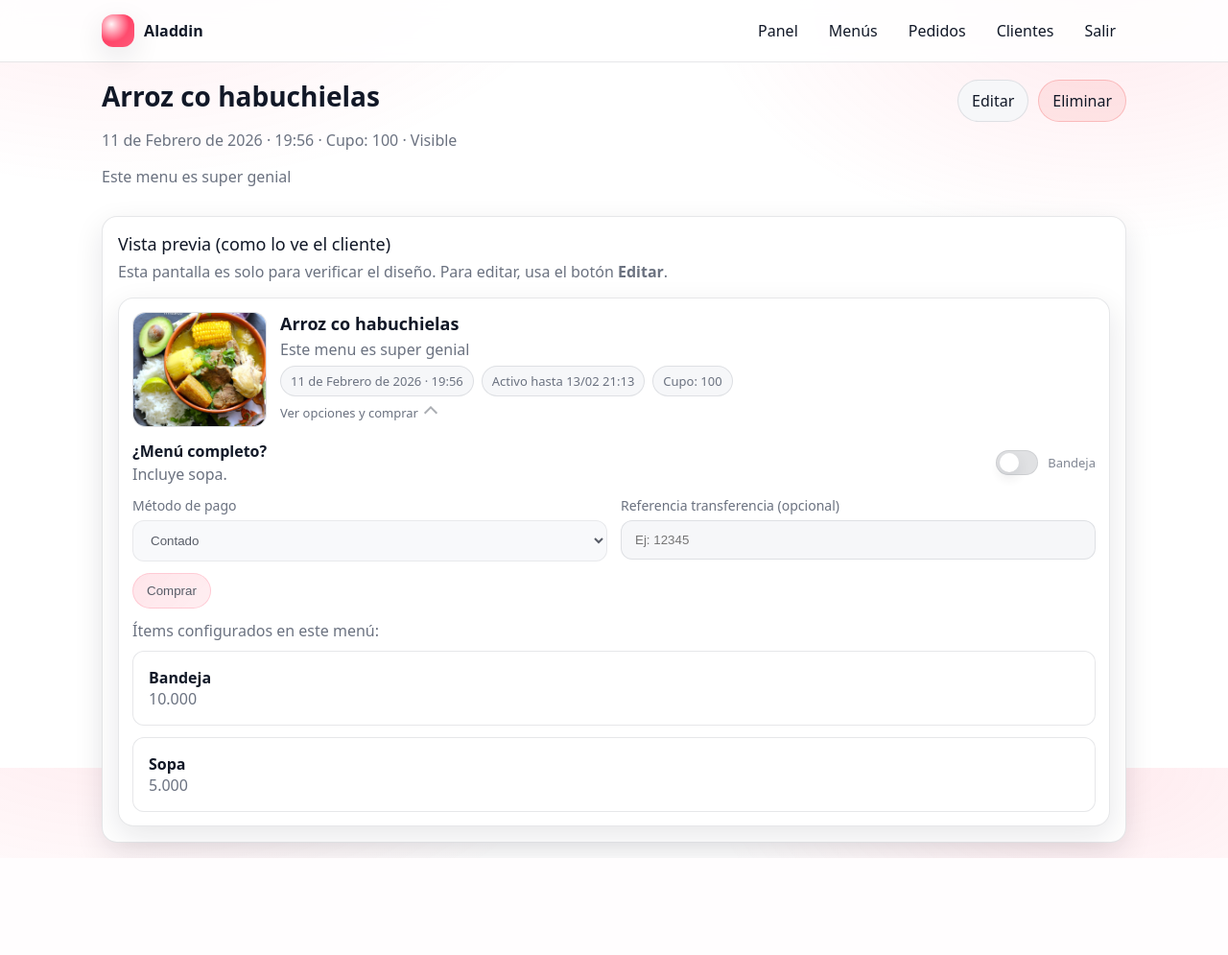
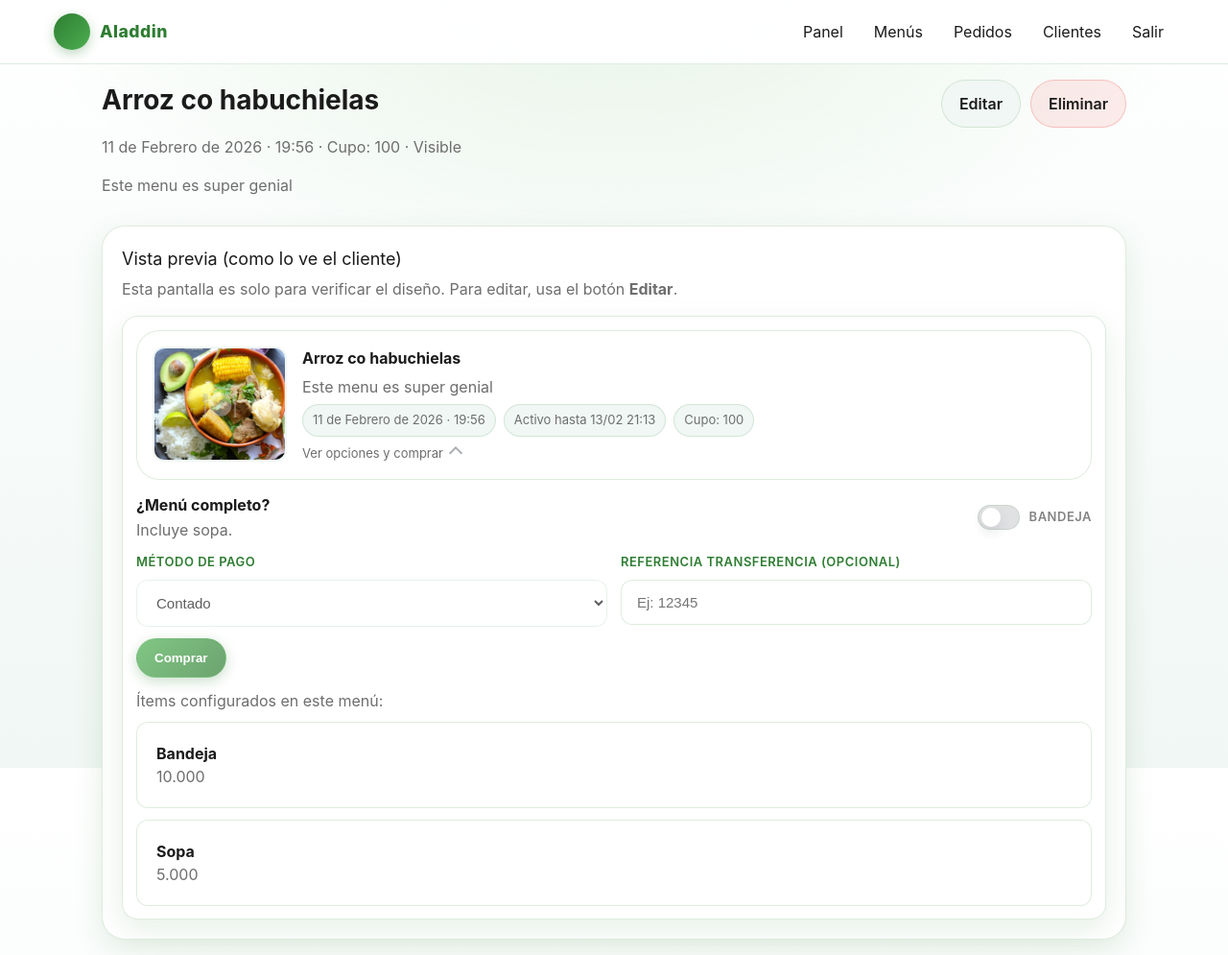
Before and after one commit to johnschneiider/Bocado, a Django app: page /menus/948eb266-d075-48bc-ace7-575ab70b2067/ in a window 1280 px wide. Shown: the whole page at 96% size. Before the commit the page ends 894 px from the top, so only its background shows below. Run offline with Django 4.2, Linux system fonts and the light colour scheme; a user stored in the database is signed in; data comes from the database, SQL or seed files in the repository; some libraries are stand-ins or nearby versions.

Commit message:
feat: rebranding - Didifood style colors, buttons, cards

```diff
--- a/static/app.css
+++ b/static/app.css
@@ -1,30 +1,50 @@
 :root {
-  /* Light, high-contrast, "delivery app" feel (Rappi-like) */
-  --bg: #ffffff;
-  --surface: #ffffff;
-  --surface-2: #f6f7f9;
-  --text: #111827;      /* near-black */
-  --muted: #6b7280;     /* gray */
+  /* Didifood style - Fresh, natural, food delivery feel */
+  --bg: #FAFAFA;                    /* Fondo muy claro */
+  --surface: #FFFFFF;
+  --surface-2: #F0F7F4;             /* Verde muy claro */
+  --surface-3: #FDF8F3;             /* Crema cálido */
+  --text: #1B1B1B;                  /* Texto oscuro */
+  --muted: #6E6E6E;                 /* Gris neutro */
 
-  --brand: #ff2d55;     /* vibrant pink-red accent */
-  --brand-2: #ff5a7a;   /* soft accent */
-  --danger: #ef4444;
+  /* Colores principales inspirados en comida fresca */
+  --brand: #2E7D32;                 /* Verde oscuro (hojas) */
+  --brand-2: #4CAF50;               /* Verde vibrante */
+  --brand-3: #8BC34A;               /* Verde lima */
+  --accent: #FF9800;                /* Naranja (frutas, energía) */
+  --accent-2: #FFB74D;              /* Naranja suave */
 
-  --border: rgba(17, 24, 39, 0.10);
-  --shadow: 0 10px 30px rgba(17, 24, 39, 0.10);
+  --danger: #E53935;
+  --success: #43A047;
+
+  --border: rgba(46, 125, 50, 0.15);
+  --shadow: 0 10px 30px rgba(46, 125, 50, 0.12);
+  --shadow-lg: 0 15px 40px rgba(46, 125, 50, 0.18);
   --radius: 16px;
   --radius-sm: 12px;
+  --radius-lg: 24px;
 }
 
 * { box-sizing: border-box; }
 html, body { height: 100%; }
 body {
   margin: 0;
-  font-family: system-ui, -apple-system, Segoe UI, Roboto, Arial, sans-serif;
-  background: radial-gradient(900px 500px at 10% -10%, rgba(255, 45, 85, 0.10), transparent 55%),
-              radial-gradient(700px 420px at 90% 0%, rgba(255, 90, 122, 0.12), transparent 60%),
-              var(--bg);
+  font-family: 'Inter', system-ui, -apple-system, Segoe UI, Roboto, Arial, sans-serif;
+  background: linear-gradient(180deg, #FFFFFF 0%, var(--surface-2) 100%);
   color: var(--text);
+  line-height: 1.5;
+}
+
+body::before {
+  content: '';
+  position: fixed;
+  top: 0;
+  left: 0;
+  right: 0;
+  height: 300px;
+  background: radial-gradient(ellipse at 50% -20%, rgba(76, 175, 80, 0.15), transparent 70%);
+  z-index: -1;
+  pointer-events: none;
 }
 
 a { color: inherit; text-decoration: none; }
@@ -84,10 +104,10 @@ img{ max-width: 100%; height: auto; }
 .topbar {
   position: sticky;
   top: 0;
-  z-index: 10;
-  background: rgba(255, 255, 255, 0.85);
+  z-index: 100;
+  background: rgba(255, 255, 255, 0.95);
   border-bottom: 1px solid var(--border);
-  backdrop-filter: blur(10px);
+  backdrop-filter: blur(12px);
 }
 
 .topbar-inner {
@@ -96,7 +116,7 @@ img{ max-width: 100%; height: auto; }
   justify-content: space-between;
   gap: 12px;
   padding: 12px 16px;
-  max-width: 1100px;
+  max-width: 1200px;
   margin: 0 auto;
   flex-wrap: wrap;
 }
@@ -105,17 +125,28 @@ img{ max-width: 100%; height: auto; }
   display: flex;
   align-items: center;
   gap: 10px;
-  font-weight: 700;
-  letter-spacing: 0.1px;
+  font-weight: 800;
+  letter-spacing: 0.5px;
+  font-size: 1.1rem;
+  color: var(--brand);
 }
 
 .brand-badge {
-  width: 34px;
-  height: 34px;
-  border-radius: 12px;
-  background: radial-gradient(circle at 30% 30%, rgba(255, 255, 255, 0.95), rgba(255, 255, 255, 0.0) 55%),
-              linear-gradient(135deg, var(--brand), var(--brand-2));
-  box-shadow: var(--shadow);
+  width: 38px;
+  height: 38px;
+  border-radius: 50%;
+  background: linear-gradient(135deg, var(--brand), var(--brand-2));
+  display: flex;
+  align-items: center;
+  justify-content: center;
+  box-shadow: 0 4px 12px rgba(46, 125, 50, 0.3);
+  font-size: 18px;
+}
+
+.brand-badge span {
+  color: white;
+  font-weight: 900;
+  letter-spacing: -1px;
 }
 
 .nav {
@@ -139,11 +170,19 @@ img{ max-width: 100%; height: auto; }
 .card {
   background: var(--surface);
   border: 1px solid var(--border);
-  border-radius: var(--radius);
+  border-radius: var(--radius-lg);
   box-shadow: var(--shadow);
+  transition: all 250ms ease;
 }
 
-.card-body { padding: 16px; }
+.card:hover {
+  box-shadow: var(--shadow-lg);
+  transform: translateY(-2px);
+}
+
+.card-body {
+  padding: 20px;
+}
 
 .grid {
   display: grid;
@@ -155,25 +194,40 @@ img{ max-width: 100%; height: auto; }
 .col-8 { grid-column: span 8; }
 .col-6 { grid-column: span 6; }
 .col-4 { grid-column: span 4; }
+.col-3 { grid-column: span 3; }
 
 @media (max-width: 900px) {
-  .col-8, .col-6, .col-4 { grid-column: span 12; }
+  .col-8, .col-6, .col-4, .col-3 { grid-column: span 12; }
   .nav { justify-content: flex-start; }
 }
 
-label { display: block; margin-bottom: 6px; color: var(--muted); font-size: 14px; }
+label {
+  display: block;
+  margin-bottom: 8px;
+  color: var(--brand);
+  font-size: 13px;
+  font-weight: 600;
+  text-transform: uppercase;
+  letter-spacing: 0.5px;
+}
 input, select, textarea {
   width: 100%;
-  padding: 12px 14px;
-  border-radius: var(--radius-sm);
+  padding: 14px 16px;
+  border-radius: 12px;
   border: 1px solid var(--border);
-  background: var(--surface-2);
+  background: var(--surface);
   color: var(--text);
   outline: none;
+  font-size: 15px;
+  transition: all 200ms ease;
+}
+input:hover, select:hover, textarea:hover {
+  border-color: rgba(76, 175, 80, 0.35);
 }
 input:focus, select:focus, textarea:focus {
-  border-color: rgba(255, 45, 85, 0.45);
-  box-shadow: 0 0 0 4px rgba(255, 45, 85, 0.12);
+  border-color: var(--brand-2);
+  box-shadow: 0 0 0 4px rgba(76, 175, 80, 0.15);
+  background: var(--surface-2);
 }
 
 .btn {
@@ -181,18 +235,40 @@ input:focus, select:focus, textarea:focus {
   align-items: center;
   justify-content: center;
   gap: 8px;
-  padding: 10px 14px;
+  padding: 12px 18px;
   border-radius: 999px;
   border: 1px solid var(--border);
   background: var(--surface-2);
   color: var(--text);
   cursor: pointer;
   text-decoration: none;
+  font-weight: 600;
+  transition: all 200ms ease;
 }
-.btn:hover { background: rgba(17, 24, 39, 0.06); text-decoration: none; }
+.btn:hover {
+  background: var(--surface-3);
+  text-decoration: none;
+  transform: translateY(-1px);
+  box-shadow: 0 4px 12px rgba(0,0,0,0.1);
+}
+.btn:active {
+  transform: translateY(0);
+}
 .btn-primary {
-  border-color: rgba(255, 45, 85, 0.25);
-  background: linear-gradient(135deg, rgba(255, 45, 85, 0.18), rgba(255, 90, 122, 0.14));
+  border-color: rgba(76, 175, 80, 0.35);
+  background: linear-gradient(135deg, var(--brand-2), var(--brand));
+  color: white;
+  box-shadow: 0 4px 14px rgba(46, 125, 50, 0.35);
+}
+.btn-primary:hover {
+  background: linear-gradient(135deg, var(--brand), var(--brand-2));
+  box-shadow: 0 6px 20px rgba(46, 125, 50, 0.45);
+}
+.btn-accent {
+  border-color: rgba(255, 152, 0, 0.35);
+  background: linear-gradient(135deg, var(--accent-2), var(--accent));
+  color: white;
+  box-shadow: 0 4px 14px rgba(255, 152, 0, 0.35);
 }
 .btn-danger {
   border-color: rgba(239, 68, 68, 0.25);
@@ -279,35 +355,87 @@ th { font-size: 12px; text-transform: uppercase; letter-spacing: 0.04em; }
 .product-card {
   display: grid;
   grid-template-columns: 140px 1fr;
-  gap: 14px;
+  gap: 16px;
   align-items: stretch;
+  background: var(--surface);
+  border-radius: var(--radius-lg);
+  padding: 16px;
+  border: 1px solid var(--border);
+  transition: all 250ms ease;
+  position: relative;
+  overflow: hidden;
 }
+
+.product-card::before {
+  content: '';
+  position: absolute;
+  top: 0;
+  left: 0;
+  right: 0;
+  height: 4px;
+  background: linear-gradient(90deg, var(--brand-2), var(--accent));
+  opacity: 0;
+  transition: opacity 200ms ease;
+}
+
+.product-card:hover {
+  box-shadow: var(--shadow-lg);
+  transform: translateY(-3px);
+}
+
+.product-card:hover::before {
+  opacity: 1;
+}
+
 .product-card__media {
   width: 140px;
   height: 120px;
-  border-radius: 14px;
+  border-radius: 12px;
   overflow: hidden;
-  border: 1px solid var(--border);
+  border: 2px solid var(--surface-2);
   background: var(--surface-2);
+  position: relative;
 }
+
+.product-card__media::after {
+  content: '🍽️';
+  position: absolute;
+  top: 50%;
+  left: 50%;
+  transform: translate(-50%, -50%);
+  font-size: 32px;
+  opacity: 0.4;
+}
+
 .product-card__img {
   width: 100%;
   height: 100%;
   object-fit: cover;
   display: block;
 }
+
 .product-card__title {
-  font-weight: 800;
-  font-size: 18px;
-  margin: 0;
+  font-weight: 700;
+  font-size: 16px;
+  margin: 0 0 6px;
+  color: var(--text);
 }
+
 .product-card__meta {
   margin-top: 6px;
   display: flex;
   flex-wrap: wrap;
   gap: 8px;
   color: var(--muted);
-  font-size: 14px;
+  font-size: 13px;
+}
+
+/* NEW: Price highlight */
+.product-card__price {
+  font-size: 20px;
+  font-weight: 800;
+  color: var(--brand);
+  margin-top: 4px;
 }
 .chip {
   display: inline-flex;
```
Also changed, not shown: other parts of static/app.css (+168 -0 lines).
